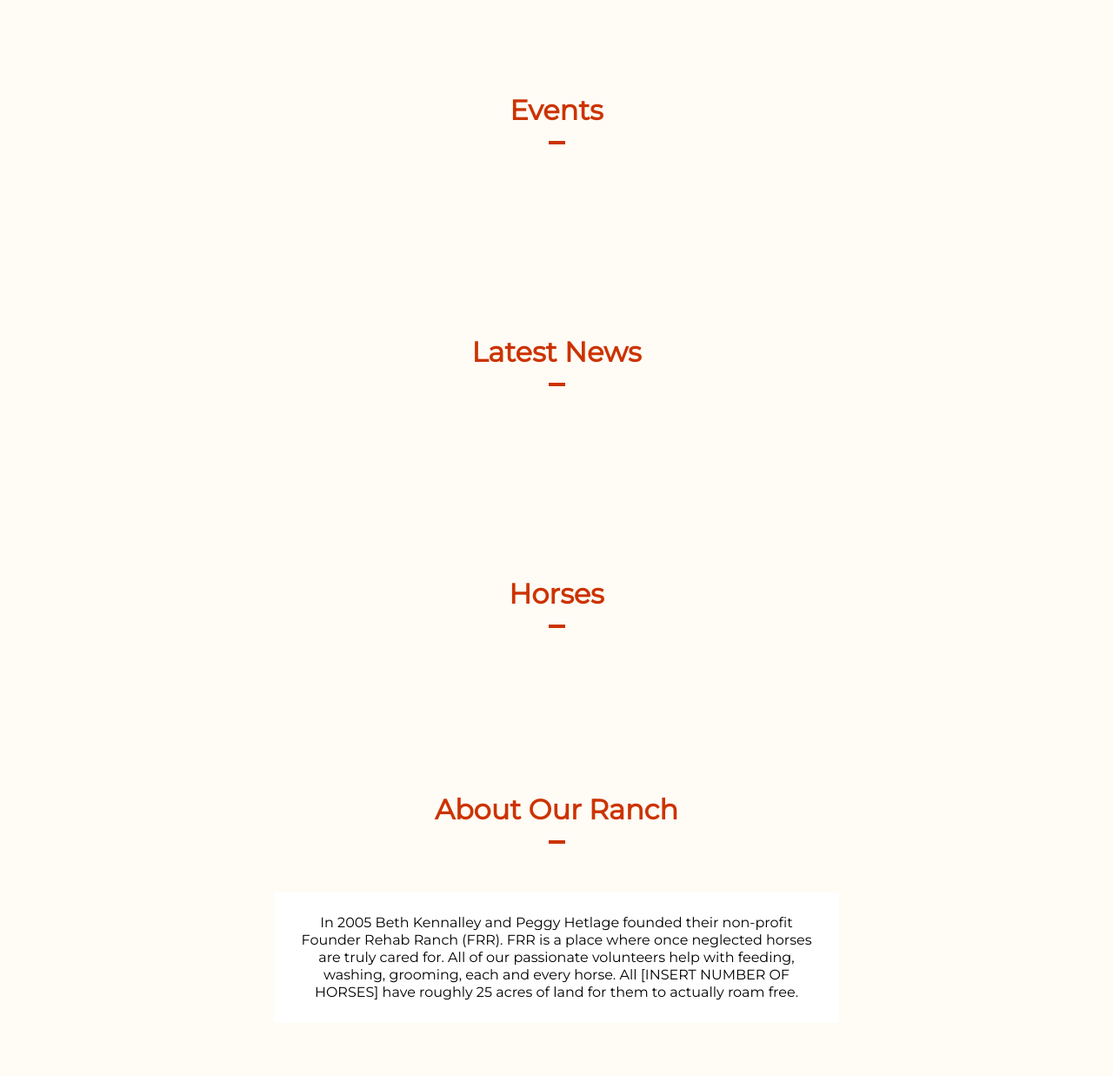
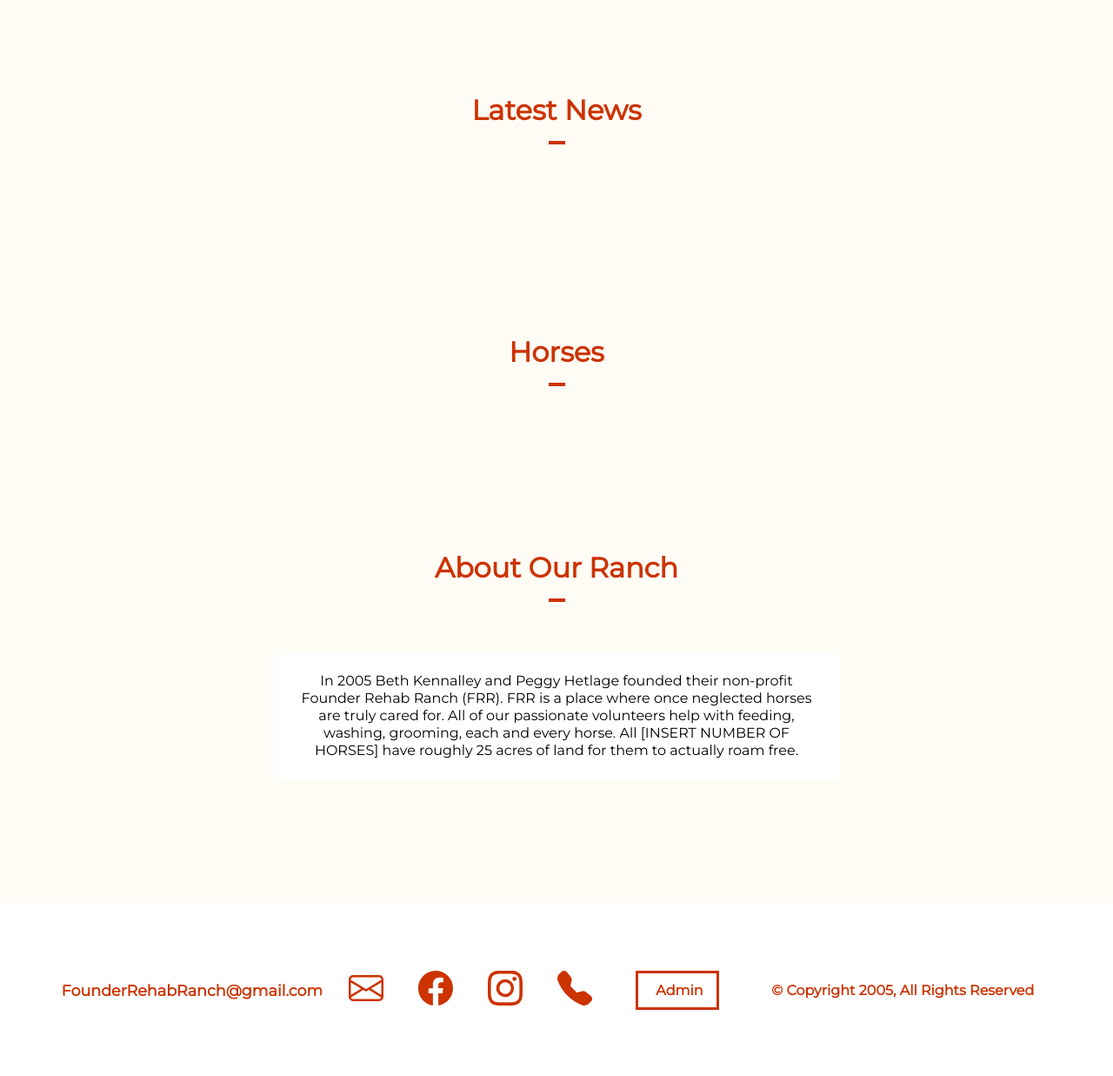
Before and after one commit to FounderRehabDev/deployment, a Django app: page / in a window 1280 px wide. Shown: the part 114-1351 px from the top of the page at 87% size. After the commit the page ends 1275 px from the top, so only its background shows below. Run offline with Django 4.2, Linux system fonts and the light colour scheme; data that the repository does not hold is empty; some web fonts are replaced.

Commit message:
Took Events off of the Main Page

```diff
--- a/donate/templates/donate/index.html
+++ b/donate/templates/donate/index.html
@@ -22,7 +22,7 @@
     <div class="spacer" ></div>
 
     <!-- EVENT CAROUSEL -->
-    <h1 class="sections" id="events">Events<hr></h1>
+    <!--<h1 class="sections" id="events">Events<hr></h1>
     <div class="event-cont">
         {% for event in events %}
             <div class="event">
@@ -38,7 +38,7 @@
         {% endfor %}
     </div>
 
-    <div class="spacer" ></div>
+    <div class="spacer" ></div>-->
 
     <!-- PUBLICATIONS DISPLAYED -->
     <h1 class="sections" id="news">Latest News<hr></h1>
```
